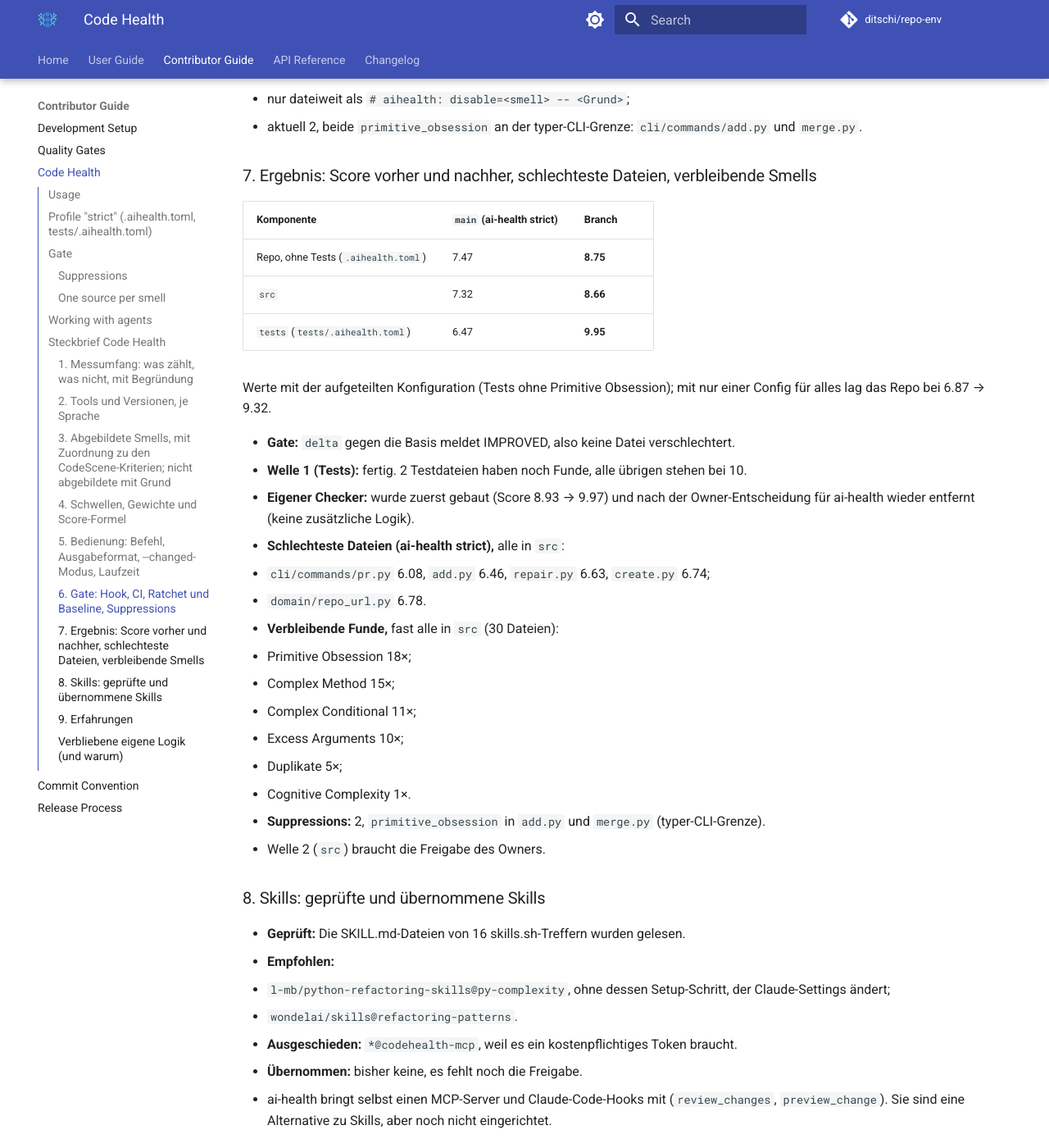
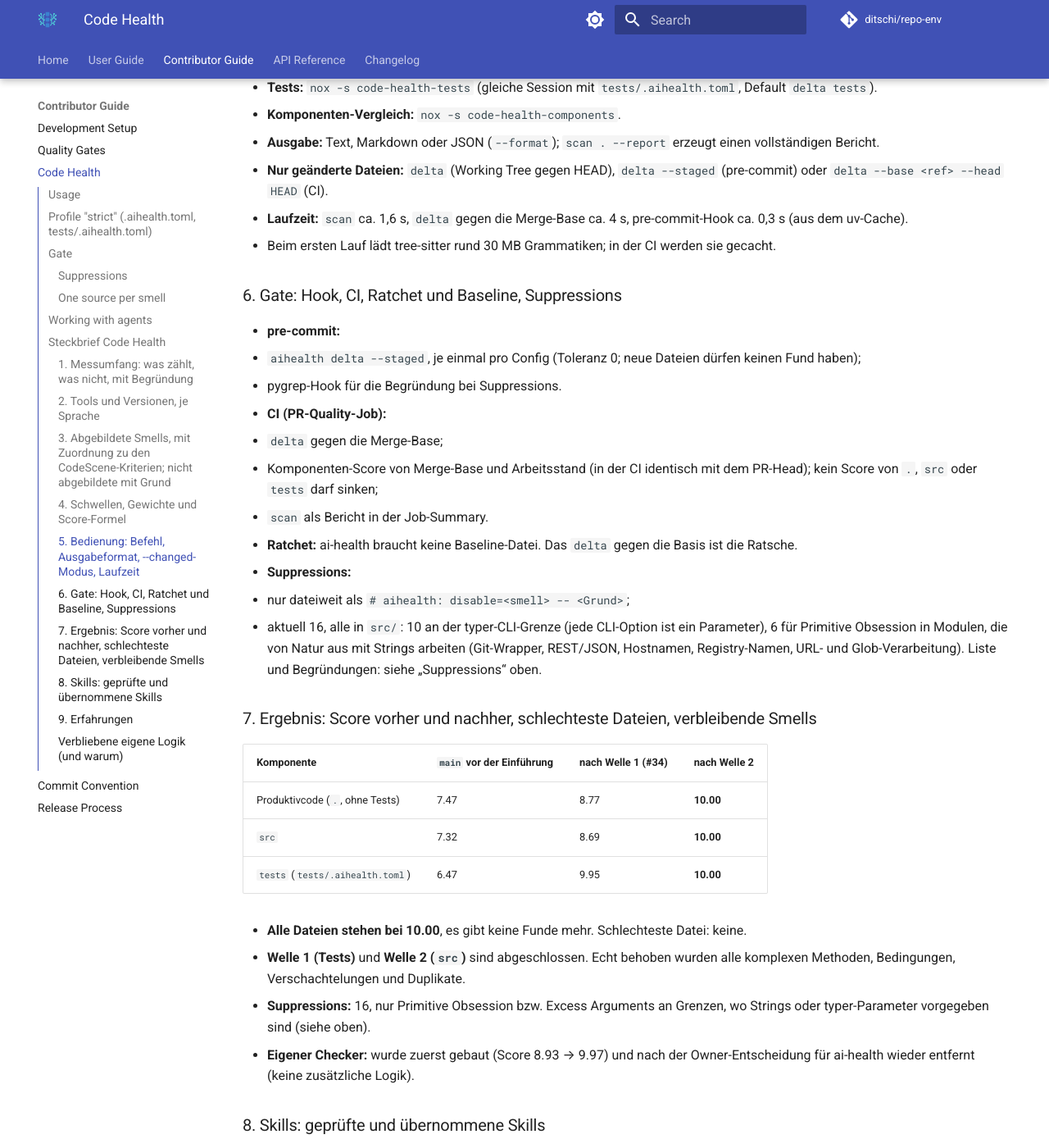
Before and after one commit to ditschi/repo-env, an MkDocs documentation site: the page built from docs/contributor-guide/code-health.md, in a window 1280 px wide and 1400 px high, scrolled down 4818 px. Shown: the whole window at 82% size. Built offline with MkDocs 1.6.1 and Material for MkDocs 9.7.7, drawn with Linux system fonts in a browser that asks for light colours; comment, search, counter and statistics services are not loaded; the version menu is left out; some of the changed text lies outside the part shown.

Commit message:
docs(code-health): document suppressions and the 10.00 result after wave 2
Co-Authored-By: Claude Opus 5.5 <noreply@anthropic.com>

````diff
--- a/docs/contributor-guide/code-health.md
+++ b/docs/contributor-guide/code-health.md
@@ -78,8 +78,21 @@ reason of at least 10 characters.
 # aihealth: disable=primitive_obsession -- typer CLI boundary: options are str/list[str] parameters
 ```
 
-Current suppressions (primitive_obsession): `src/repoenv/cli/commands/add.py` and `merge.py` (typer CLI
-boundary).
+Current suppressions (16, all in `src/`, none in tests):
+
+| Where | Smells | Reason |
+|---|---|---|
+| `cli/commands/{add,clone,create,init,merge,pr,run}.py` | primitive_obsession, excess_arguments | typer: every CLI option is a command parameter |
+| `cli/commands/{repair,rm}.py` | excess_arguments | same |
+| `cli/commands/config.py` | primitive_obsession | same (str/bool options, string parsers) |
+| `adapters/git_adapter.py` | primitive_obsession | thin git CLI wrapper: refs, branches, remotes, URLs are strings |
+| `adapters/scm/pull_requests.py` | primitive_obsession | REST boundary: raw provider JSON, query dicts, branch names |
+| `adapters/scm/detect.py` | primitive_obsession | keyed by hostnames/base URLs and `providers.<host>` settings |
+| `adapters/state_store.py` | primitive_obsession | registry API keyed by env-name strings, raw JSON |
+| `domain/repo_url.py` | primitive_obsession | URL parsing/building on raw URL strings |
+| `domain/selection.py` | primitive_obsession | glob matching/set operations on repo-name strings |
+
+All other smells (complex methods, conditionals, duplication, nesting) were fixed, not suppressed.
 
 ### One source per smell
 
@@ -158,33 +171,20 @@ Fix findings instead of suppressing them. The output lists every new or worsened
 - **Ratchet:** ai-health braucht keine Baseline-Datei. Das `delta` gegen die Basis ist die Ratsche.
 - **Suppressions:**
   - nur dateiweit als `# aihealth: disable=<smell> -- <Grund>`;
-  - aktuell 2, beide `primitive_obsession` an der typer-CLI-Grenze: `cli/commands/add.py` und `merge.py`.
+  - aktuell 16, alle in `src/`: 10 an der typer-CLI-Grenze (jede CLI-Option ist ein Parameter), 6 für Primitive Obsession in Modulen, die von Natur aus mit Strings arbeiten (Git-Wrapper, REST/JSON, Hostnamen, Registry-Namen, URL- und Glob-Verarbeitung). Liste und Begründungen: siehe „Suppressions“ oben.
 
 ### 7. Ergebnis: Score vorher und nachher, schlechteste Dateien, verbleibende Smells
 
-| Komponente | `main` (ai-health strict) | Branch |
-|---|---|---|
-| Repo, ohne Tests (`.aihealth.toml`) | 7.47 | **8.75** |
-| `src` | 7.32 | **8.66** |
-| `tests` (`tests/.aihealth.toml`) | 6.47 | **9.95** |
+| Komponente | `main` vor der Einführung | nach Welle 1 (#34) | nach Welle 2 |
+|---|---|---|---|
+| Produktivcode (`.`, ohne Tests) | 7.47 | 8.77 | **10.00** |
+| `src` | 7.32 | 8.69 | **10.00** |
+| `tests` (`tests/.aihealth.toml`) | 6.47 | 9.95 | **10.00** |
 
-Werte mit der aufgeteilten Konfiguration (Tests ohne Primitive Obsession); mit nur einer Config für alles lag das Repo bei 6.87 → 9.32.
-
-- **Gate:** `delta` gegen die Basis meldet IMPROVED, also keine Datei verschlechtert.
-- **Welle 1 (Tests):** fertig. 2 Testdateien haben noch Funde, alle übrigen stehen bei 10.
+- **Alle Dateien stehen bei 10.00**, es gibt keine Funde mehr. Schlechteste Datei: keine.
+- **Welle 1 (Tests)** und **Welle 2 (`src`)** sind abgeschlossen. Echt behoben wurden alle komplexen Methoden, Bedingungen, Verschachtelungen und Duplikate.
+- **Suppressions:** 16, nur Primitive Obsession bzw. Excess Arguments an Grenzen, wo Strings oder typer-Parameter vorgegeben sind (siehe oben).
 - **Eigener Checker:** wurde zuerst gebaut (Score 8.93 → 9.97) und nach der Owner-Entscheidung für ai-health wieder entfernt (keine zusätzliche Logik).
-- **Schlechteste Dateien (ai-health strict),** alle in `src`:
-  - `cli/commands/pr.py` 6.08, `add.py` 6.46, `repair.py` 6.63, `create.py` 6.74;
-  - `domain/repo_url.py` 6.78.
-- **Verbleibende Funde,** fast alle in `src` (30 Dateien):
-  - Primitive Obsession 18×;
-  - Complex Method 15×;
-  - Complex Conditional 11×;
-  - Excess Arguments 10×;
-  - Duplikate 5×;
-  - Cognitive Complexity 1×.
-- **Suppressions:** 2, `primitive_obsession` in `add.py` und `merge.py` (typer-CLI-Grenze).
-- Welle 2 (`src`) braucht die Freigabe des Owners.
 
 ### 8. Skills: geprüfte und übernommene Skills
 
````
